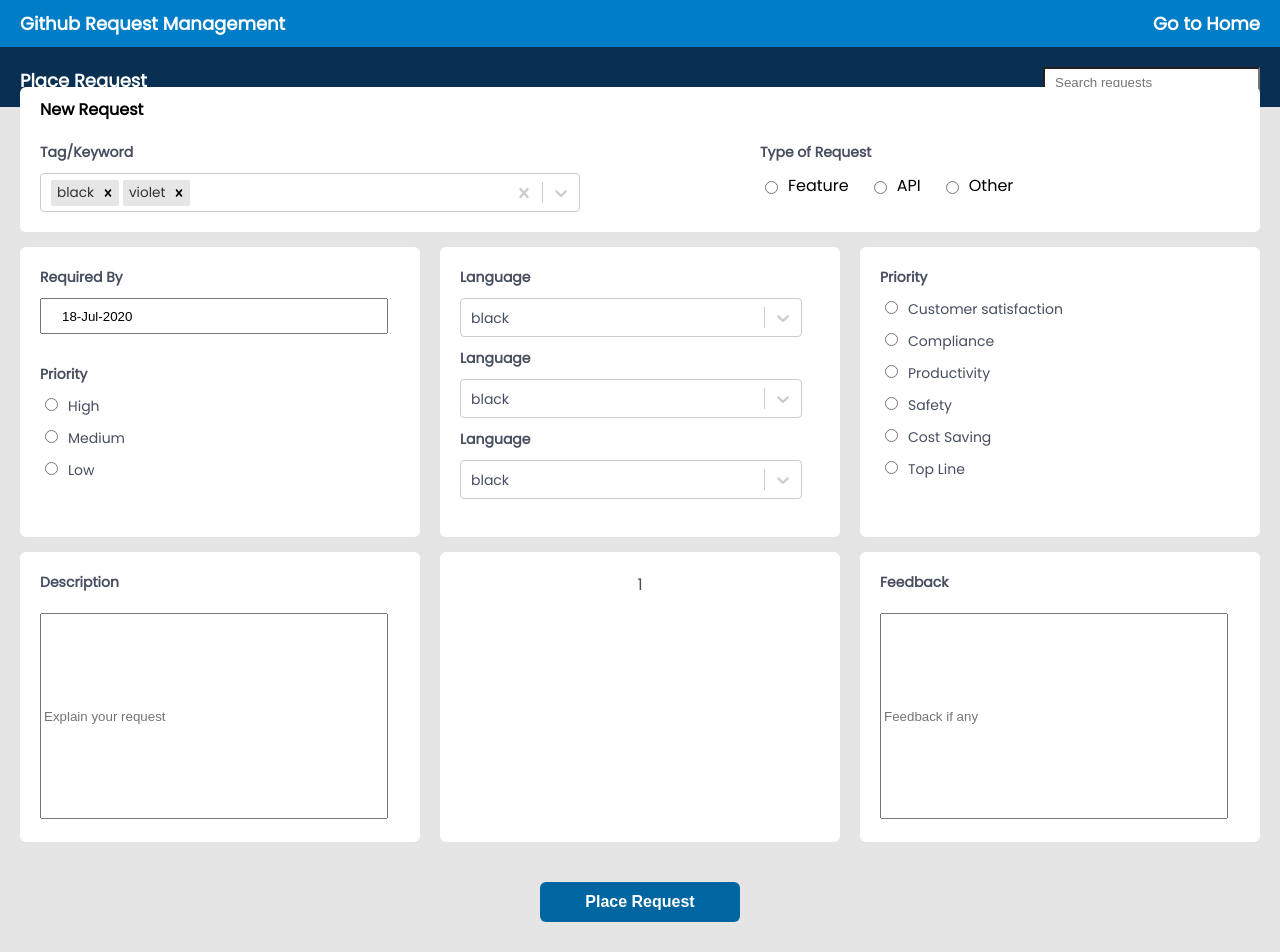
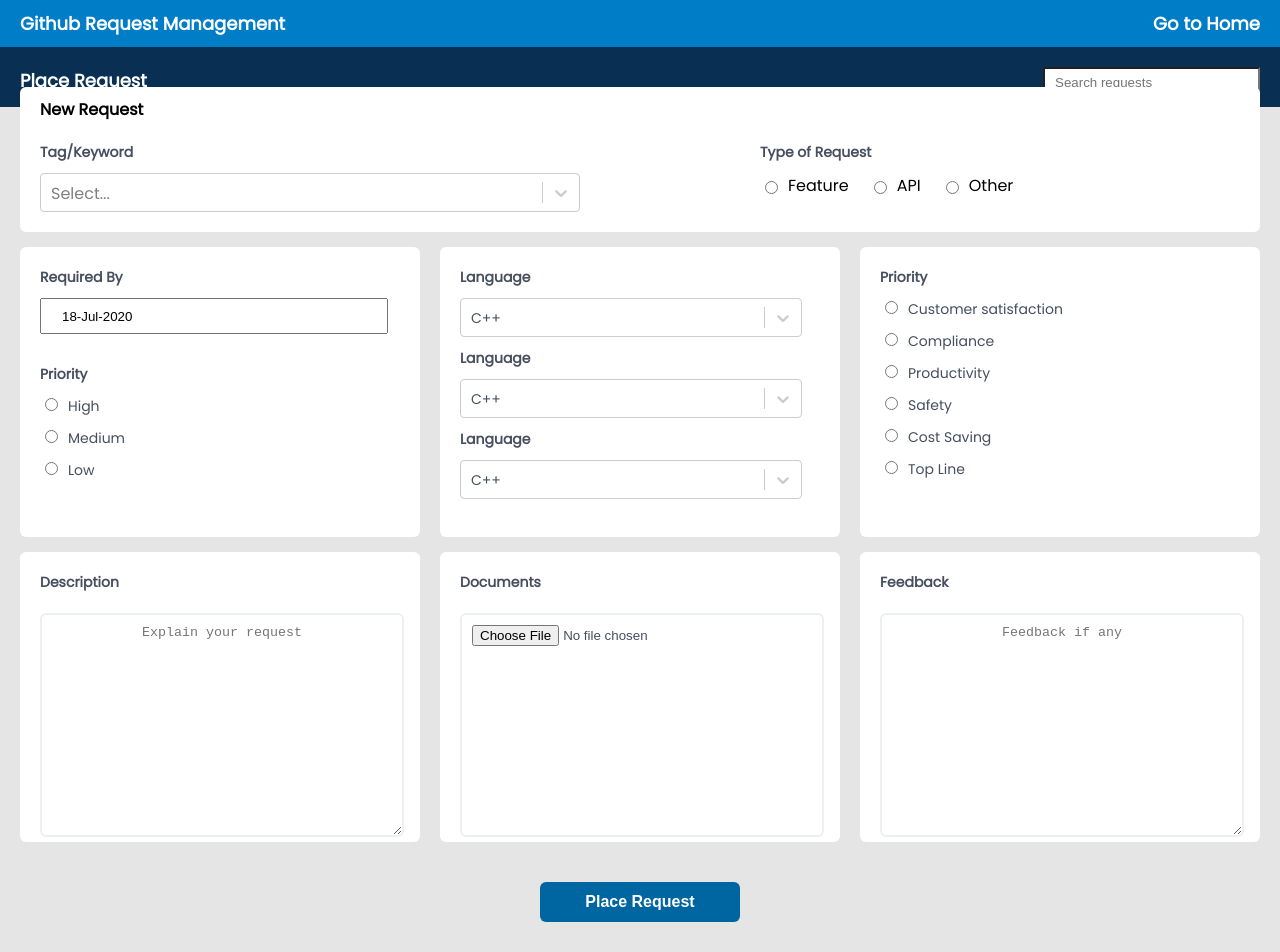
Before and after one commit to Ranjith10/react-forms, a React (Create React App) app: page /advanced-form in a window 1280 px wide. Shown: the top 952 px of the page. Built offline with nearby package versions, Linux system fonts and the light colour scheme.

Commit message:
Updated textarea fields

```diff
--- a/src/Forms/AdvancedForm.css
+++ b/src/Forms/AdvancedForm.css
@@ -217,8 +217,18 @@ form > button[type='submit'] {
 .key-impact-container, .description-container {
     margin-top: 0;
 }
-.description-container > input {
+.description-container > input, .description-container > textarea {
     margin-top: 10px;
     height: 200px;
     width: calc(100% - 20px);
+    outline: none;
+    border: 2px solid #ecf0f3;
+    border-radius: 6px;
+    padding: 10px;
 }
+.documents-upload-input::placeholder {
+    text-align: center;
+}
+.description-input::placeholder {
+    text-align: center;
+}
--- a/src/Forms/AdvancedForm.js
+++ b/src/Forms/AdvancedForm.js
@@ -3,30 +3,43 @@ import { NavLink } from 'react-router-dom'
 import Select from 'react-select'
 import DatePicker from 'react-datepicker'
 import 'react-datepicker/dist/react-datepicker.css'
+import {useFormik} from 'formik'
+import * as Yup from 'yup'
 
 import './AdvancedForm.css'
 
 const colourOptions = [
     {
-        label: 'red',
-        value: 'red',
+        label: 'Java',
+        value: 'java',
     },
     {
-        label: 'blue',
-        value: 'blue',
+        label: 'Javascript',
+        value: 'javascript',
     },
     {
-        label: 'black',
-        value: 'black',
+        label: 'C++',
+        value: 'c++',
     },
     {
-        label: 'violet',
-        value: 'violet',
+        label: 'Python',
+        value: 'python',
     },
+    {
+        label: 'Others',
+        value: 'others',
+    }
 ]
 
 const AdvancedForm = () => {
     const [startDate, setStartDate] = useState(new Date())
+
+    const {} = useFormik({
+        initialValues: {
+
+        }
+    })
+
     return (
         <div className = 'adv-form-wrapper'>
             <div className = 'adv-form-header'>
@@ -55,10 +68,6 @@ const AdvancedForm = () => {
                                 <Select
                                     className = 'basic-multi-select'
                                     classNamePrefix = 'select'
-                                    defaultValue = { [
-                                        colourOptions[2],
-                                        colourOptions[3],
-                                    ] }
                                     isMulti
                                     name = 'colors'
                                     options = { colourOptions }
@@ -250,17 +259,28 @@ const AdvancedForm = () => {
                         <div className = 'form-content-box'>
                             <div className = 'description-container'>
                                 <div className = 'description-label'>Description</div>
-                                <input
+                                <textarea
+                                    className = 'description-input'
                                     placeholder = 'Explain your request'
                                     type = 'text'
                                 />
                             </div>
                         </div>
-                        <div className = 'form-content-box'>1</div>
+                        <div className = 'form-content-box'>
+                            <div className = 'description-container'>
+                                <div className = 'description-label'>Documents</div>
+                                <input
+                                    className = 'documents-upload-input'
+                                    placeholder = 'Feedback if any'
+                                    type = 'file'
+                                />
+                            </div>
+                        </div>
                         <div className = 'form-content-box'>
                             <div className = 'description-container'>
                                 <div className = 'description-label'>Feedback</div>
-                                <input
+                                <textarea
+                                    className = 'description-input'
                                     placeholder = 'Feedback if any'
                                     type = 'text'
                                 />
```
